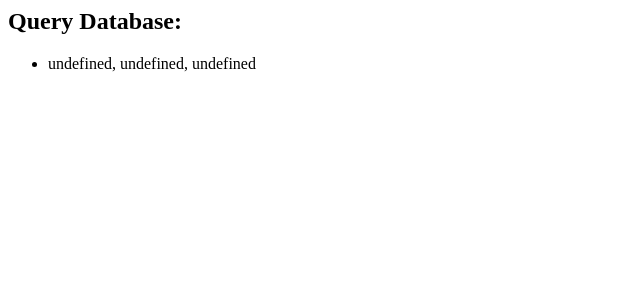
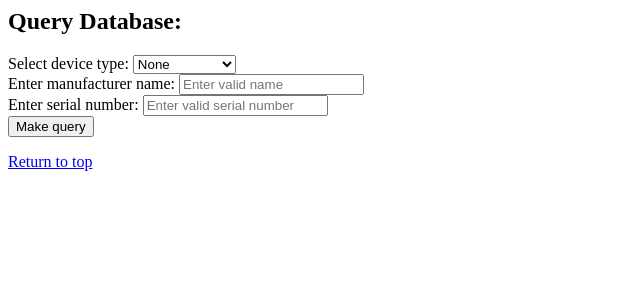
Before and after one commit to DarielMalave/AdvancedSE, a PHP site: page / in a window 1280 px wide. Shown: the top 300 px of the page, without its empty margins (0-640 px from the left). Run offline with PHP 8.4, Linux system fonts and the light colour scheme; tables that the repository leaves empty or names only in its code hold one stand-in row (values such as "Sample post").

Commit message:
Finished the "query database" portion - now onto pagination for "query database"

```diff
--- a/index.php
+++ b/index.php
@@ -3,5 +3,34 @@
     <script src="script/query.js" defer></script>
 </head>
 
+<a id="top"></a>
 <h2>Query Database: </h2>
+<label for="type">Select device type:</label>
+<select id="type" name="type">
+    <option value="">None</option>
+    <option value="projector">Projector</option>
+    <option value="television">Television</option>
+    <option value="mobile phone">Mobile phone</option>
+    <option value="vehicle">Vehicle</option>
+    <option value="computer">Computer</option>
+    <option value="tablet">Tablet</option>
+    <option value="laptop">Laptop</option>
+</select>
+
+<br>
+
+<label for="manufacturer">Enter manufacturer name: </label>
+<input type="text" placeholder="Enter valid name" name="manufacturer" id="manufacturer">
+
+<br>
+
+<label for="serial_number">Enter serial number: </label>
+<input type="text" placeholder="Enter valid serial number" name="serial_number" id="serial_number">
+
+<br>
+
+<button id="submit_query">Make query</button>
+
+
 <ul id="query_container"></ul>
+<a href="#top">Return to top</a>
--- a/process.php
+++ b/process.php
@@ -2,7 +2,32 @@
 include ("setup_db.php");
 $mysqli = db_iconnect("equipment");
 $all_devices = array();
-$query = "SELECT * FROM devices LIMIT 0,100";
+$all_filters_placeholder = array();
+$device_type = $_POST['device_type'];
+$manufacturer = $_POST['manufacturer'];
+$serial_number = $_POST['serial_number'];
+$all_filters = array("type" => $device_type, "manufacturer" => $manufacturer, "serial_number" => $serial_number);
+$query = (!array_filter($all_filters)) ? "SELECT * FROM devices" : "SELECT * FROM devices WHERE ";
+
+foreach ($all_filters as $key => $filter) {
+    if (empty($filter)) {
+        continue;
+    }
+
+    $all_filters_placeholder[] = "$key = '$filter'";
+}
+
+foreach ($all_filters_placeholder as $key => $filter) {
+    if ($key == count($all_filters_placeholder) - 1) {
+        $query .= $filter;
+        continue;
+    }
+
+    $query .= $filter . " AND ";
+}
+
+$query .= " LIMIT 0,100;";
+
 $result = $mysqli->query($query) or die($mysqli->error);
 
 
@@ -12,7 +37,3 @@ while($row = $result->fetch_assoc()) {
 
 $updated_all_devices = rawurlencode(json_encode($all_devices));
 echo $updated_all_devices;
-
-// echo "<pre>";
-// print_r($all_devices);
-// echo "</pre>";
--- a/script/query.js
+++ b/script/query.js
@@ -1,18 +1,47 @@
 const container = document.getElementById('query_container');
+const type = document.getElementById('type');
+const manufacturer = document.getElementById('manufacturer');
+const serial_number = document.getElementById('serial_number');
 
-$.ajax({
+let submit_button = document.getElementById('submit_query');
+submit_button.addEventListener("click", function(){
+//    console.log(type.value);
+//    console.log(manufacturer.value);
+//    console.log(serial_number.value);
+   $.ajax({
         type: "POST",
         url: "process.php",
         data: {
-
+            device_type: type.value,
+            manufacturer: manufacturer.value,
+            serial_number: serial_number.value
         },
         success: function(response) {
+            //console.log(response);
             let updated_data_source = JSON.parse(decodeURIComponent(response));
             display_query(container, updated_data_source);
         }
     });
+});
+
 
 function display_query(container, data_source) {
+    container.innerHTML = "";
+
+    if (data_source.length === 0) {
+        let error_element = document.createElement('li');
+        error_element.innerText = "No results returned. Please try again.";
+        container.appendChild(error_element);
+        return;
+    }
+
+    if (typeof(data_source) !== 'object') {
+        let error_element = document.createElement('li');
+        error_element.innerText = "No results returned. Please check if query is valid.";
+        container.appendChild(error_element);
+        return;
+    }
+
     for (let i = 0; i < 100; i++) {
         let query_row = "" + data_source[i]['type'] + ", " + data_source[i]['manufacturer'] + ", " + data_source[i]['serial_number'];
         let list_item = document.createElement('li');
```
